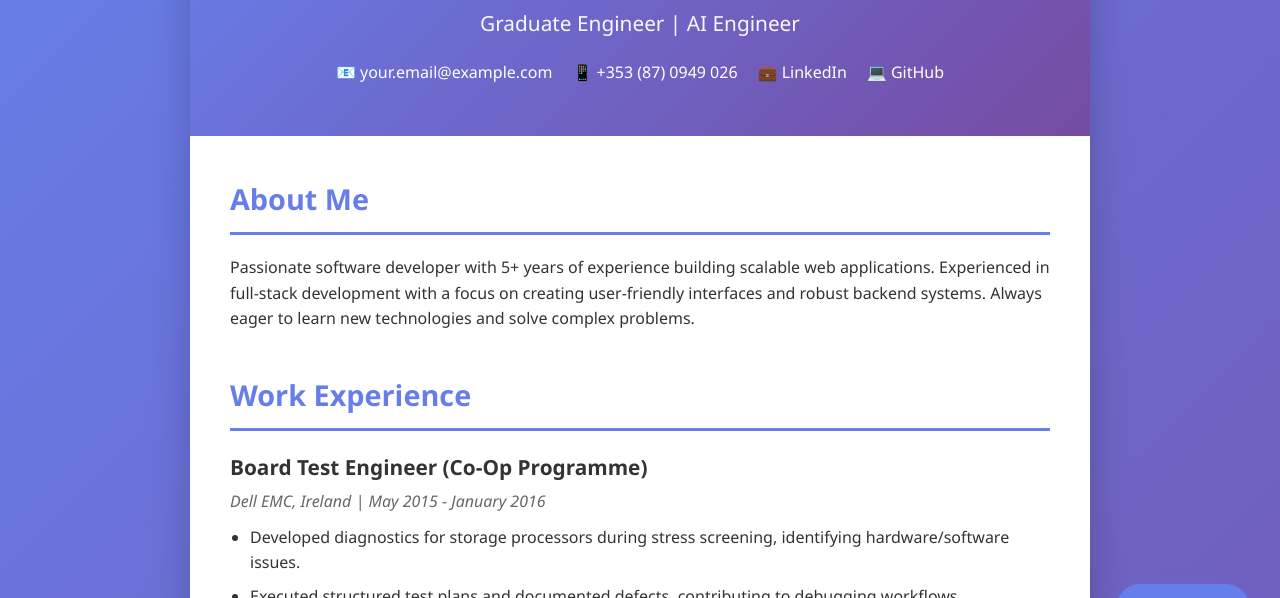
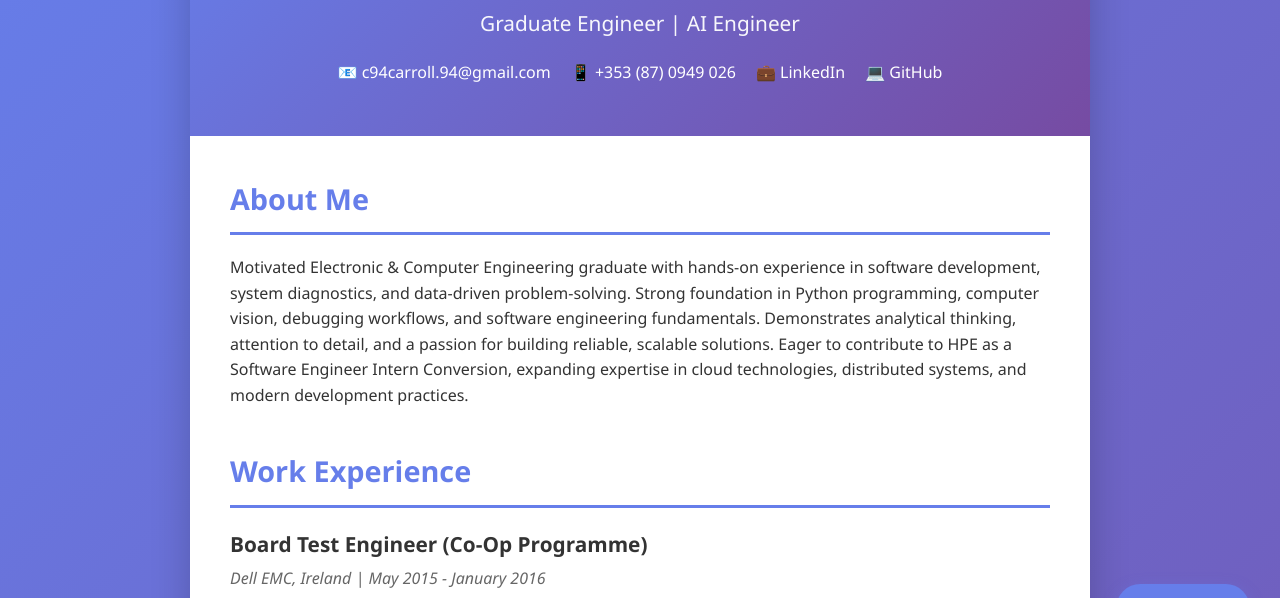
Before and after one commit to Ciaran-Carroll/Ciaran-Carroll.github.io, a plain HTML site: page index.html in a window 1280 px wide. Shown: the part 137-735 px from the top of the page. Drawn offline with Linux system fonts and the light colour scheme.

Commit message:
Update index.html

```diff
--- a/index.html
+++ b/index.html
@@ -194,7 +194,7 @@
             <h1>Ciaran Carroll</h1>
             <div class="title">Graduate Engineer | AI Engineer</div>
             <div class="contact-info">
-                <a href="mailto:c94carroll.94@gmail.com">📧 your.email@example.com</a>
+                <a href="mailto:c94carroll.94@gmail.com">📧 c94carroll.94@gmail.com</a>
                 <a href="tel:+353870949026">📱 +353 (87) 0949 026</a>
                 <a href="https://linkedin.com/in/ciaran-carroll-24b1a8103" target="_blank">💼 LinkedIn</a>
                 <a href="https://github.com/Ciaran-Carroll" target="_blank">💻 GitHub</a>
@@ -204,7 +204,7 @@
         <div class="content">
             <section class="section">
                 <h2>About Me</h2>
-                <p>Passionate software developer with 5+ years of experience building scalable web applications. Experienced in full-stack development with a focus on creating user-friendly interfaces and robust backend systems. Always eager to learn new technologies and solve complex problems.</p>
+                <p>Motivated Electronic & Computer Engineering graduate with hands‑on experience in software development, system diagnostics, and data-driven problem-solving. Strong foundation in Python programming, computer vision, debugging workflows, and software engineering fundamentals. Demonstrates analytical thinking, attention to detail, and a passion for building reliable, scalable solutions. Eager to contribute to HPE as a Software Engineer Intern Conversion, expanding expertise in cloud technologies, distributed systems, and modern development practices.</p>
             </section>
 
             <section class="section">
```
